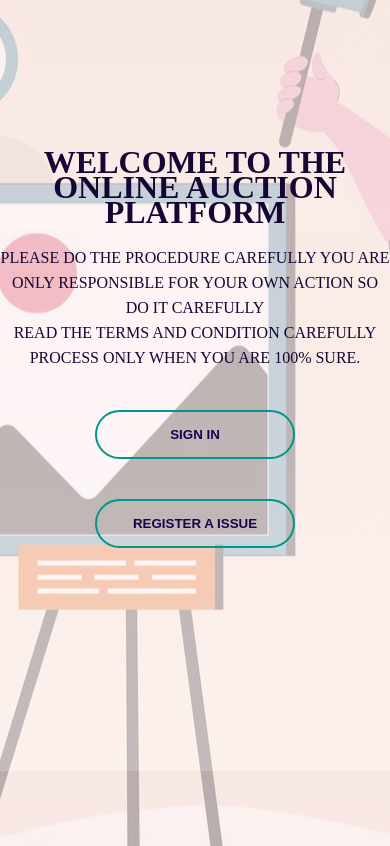
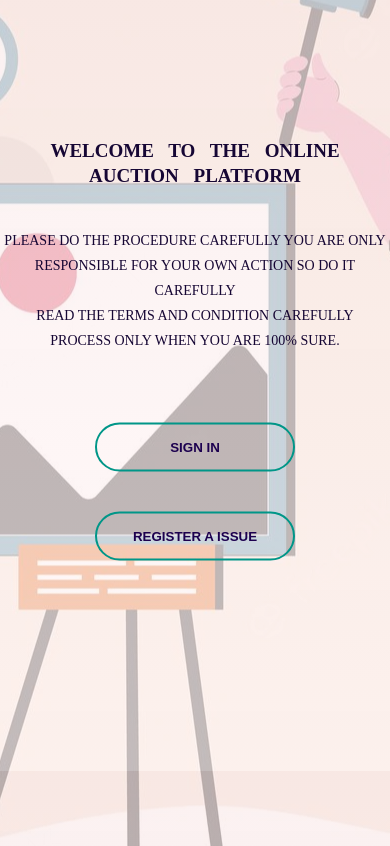
Before and after one commit to gp-18/auctionaers_webapp, a website: page index.html in a window 390 px wide. Shown: the part 73-919 px from the top of the page. Drawn offline with nearby package versions, Linux system fonts and the light colour scheme.

Commit message:
final changes are made

```diff
--- a/style.css
+++ b/style.css
@@ -10,6 +10,7 @@ body{
     width: 100vw;
     background-position: center;
     position: relative;
+    box-sizing: border-box;
 }
 .responsive-navbar{
     display: none;
@@ -185,6 +186,7 @@ button:hover{
     flex-direction: column;
     left: -110%;
     transition: all ease-in 1.3s;
+    z-index: 4;
 
 }
 @media screen and (max-width:1040px) {
@@ -199,6 +201,15 @@ button:hover{
   }
   #menubarbtn{
     display: block;
+  }
+  .content h1{
+    font-size: 19px;
+    text-align: center;
+    word-spacing: 10px;
+  }
+  .content p{
+    font-size: 14px;
+    margin: 40px 0 50px 0;
   }
 }
 
```
